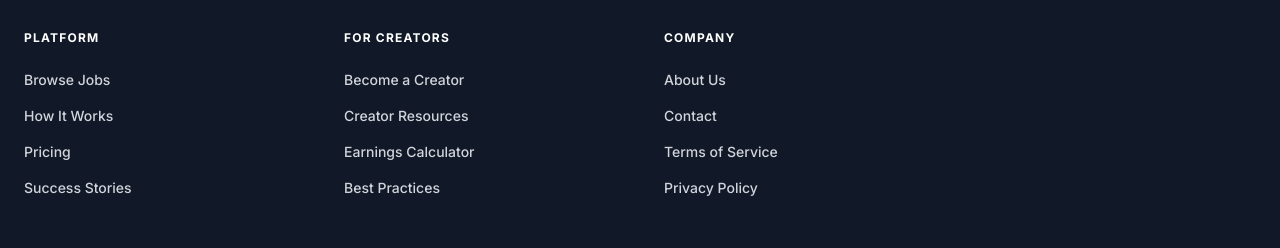
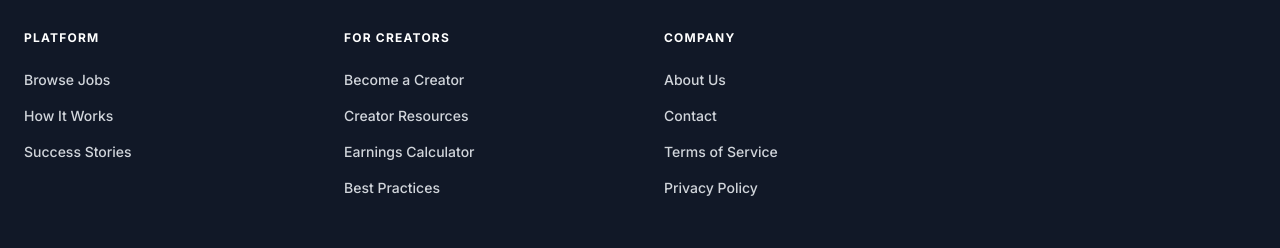
Before and after one commit to Augustas11/krisskross_jobs, a Next.js app: page / in a window 1280 px wide. Shown: the part 4477-4725 px from the top of the page. Built offline with nearby package versions, Linux system fonts and the light colour scheme.

Commit message:
remove 'Pricing' from footer platform links

```diff
--- a/src/app/page.tsx
+++ b/src/app/page.tsx
@@ -486,7 +486,7 @@ export default function KrissKrossJobs() {
             <div>
               <h4 className="mb-6 font-bold text-white uppercase text-xs tracking-widest">Platform</h4>
               <ul className="space-y-4 text-sm font-medium">
-                {["Browse Jobs", "How It Works", "Pricing", "Success Stories"].map(l => (
+                {["Browse Jobs", "How It Works", "Success Stories"].map(l => (
                   <li key={l}><a href="#" className="hover:text-white transition-colors">{l}</a></li>
                 ))}
               </ul>
```
